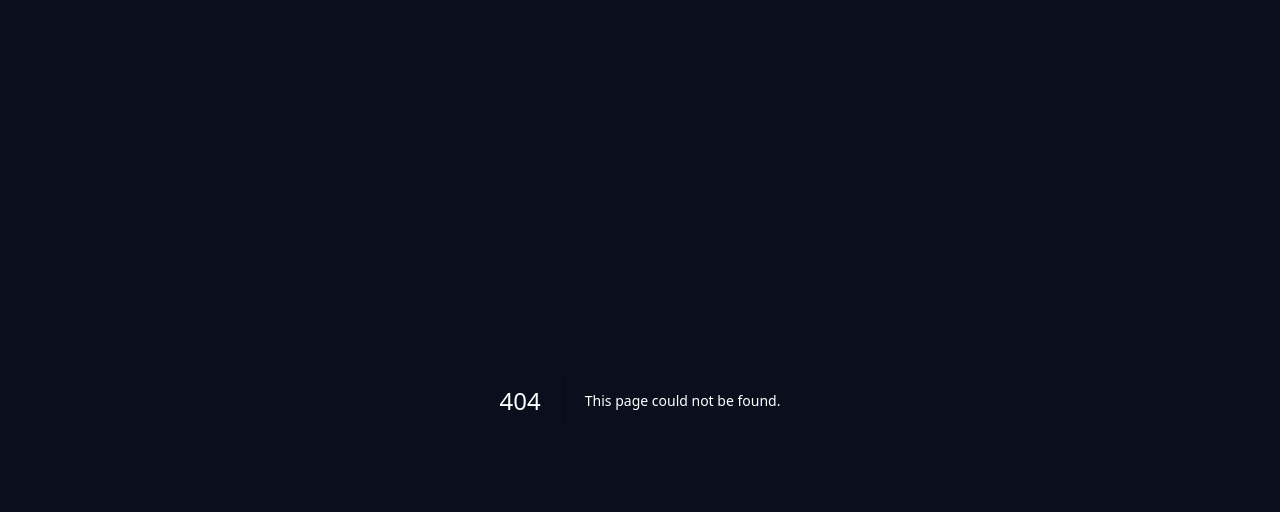
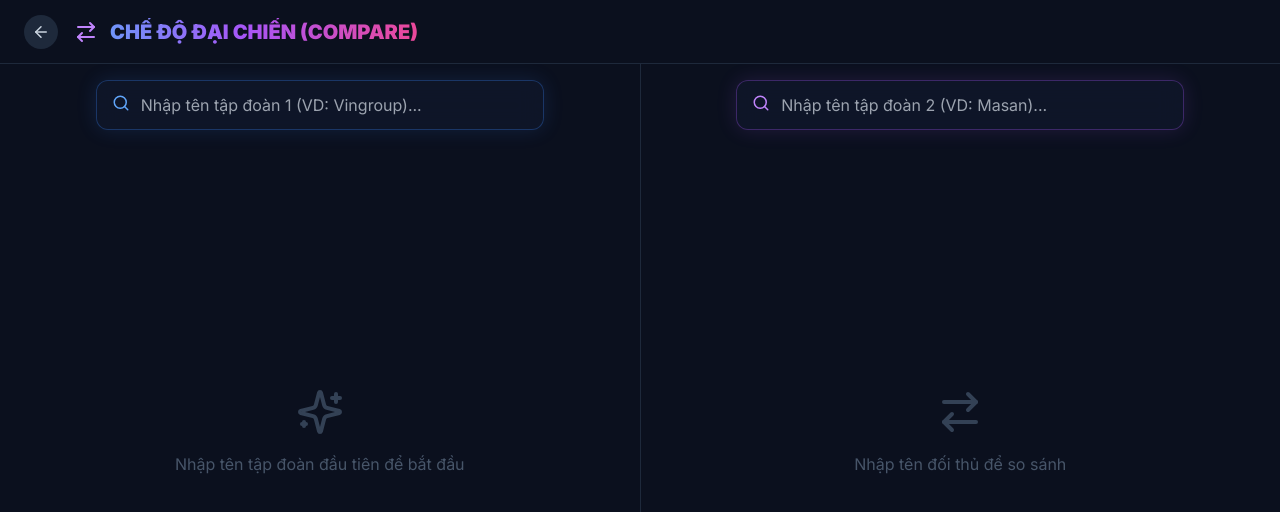
Before and after one commit to akito1995/Ecosystem, a Next.js app: page /compare in a window 1280 px wide. Before the commit this address had no page. Shown: the top 512 px of the page. Built offline with nearby package versions, Linux system fonts and the light colour scheme.

Commit message:
Add Compare Mode split screen and home page navigation

```diff
--- /dev/null
+++ b/app/compare/page.tsx
@@ -0,0 +1,132 @@
+"use client";
+
+import { useState } from "react";
+import EcosystemGraph from "@/components/EcosystemGraph";
+import { CompanyData } from "@/types";
+import { Search, Loader2, ArrowLeft, ArrowRightLeft, Sparkles } from "lucide-react";
+import Link from "next/link";
+
+export default function ComparePage() {
+  const [query1, setQuery1] = useState("");
+  const [query2, setQuery2] = useState("");
+
+  const [data1, setData1] = useState<{ company: CompanyData, nodes: any[], edges: any[] } | null>(null);
+  const [data2, setData2] = useState<{ company: CompanyData, nodes: any[], edges: any[] } | null>(null);
+
+  const [loading1, setLoading1] = useState(false);
+  const [loading2, setLoading2] = useState(false);
+
+  const handleSearch1 = async (e: React.FormEvent) => {
+    e.preventDefault();
+    if (!query1.trim()) return;
+    setLoading1(true);
+    try {
+      const res = await fetch(`/api/research?q=${encodeURIComponent(query1)}`);
+      const json = await res.json();
+      if (!json.error) setData1(json);
+    } catch (err) {}
+    setLoading1(false);
+  };
+
+  const handleSearch2 = async (e: React.FormEvent) => {
+    e.preventDefault();
+    if (!query2.trim()) return;
+    setLoading2(true);
+    try {
+      const res = await fetch(`/api/research?q=${encodeURIComponent(query2)}`);
+      const json = await res.json();
+      if (!json.error) setData2(json);
+    } catch (err) {}
+    setLoading2(false);
+  };
+
+  return (
+    <div className="flex flex-col h-screen bg-[#020817] text-slate-200 overflow-hidden">
+      {/* Header */}
+      <div className="h-16 border-b border-slate-800 flex items-center justify-between px-6 bg-[#0B101E] z-10 shrink-0">
+        <div className="flex items-center gap-4">
+          <Link href="/" className="p-2 bg-slate-800 hover:bg-slate-700 rounded-full transition-colors text-slate-300">
+            <ArrowLeft size={18} />
+          </Link>
+          <h1 className="text-xl font-black bg-gradient-to-r from-blue-400 via-purple-500 to-pink-500 bg-clip-text text-transparent flex items-center gap-3">
+            <ArrowRightLeft size={24} className="text-purple-400" />
+            CHẾ ĐỘ ĐẠI CHIẾN (COMPARE)
+          </h1>
+        </div>
+      </div>
+
+      {/* Split Screen */}
+      <div className="flex flex-1 overflow-hidden divide-x divide-slate-800">
+        {/* Left Side */}
+        <div className="flex-1 flex flex-col relative bg-[#0B101E]">
+          <div className="absolute top-4 left-1/2 -translate-x-1/2 z-10 w-[80%] max-w-md">
+            <form onSubmit={handleSearch1} className="relative">
+              <input
+                value={query1}
+                onChange={e => setQuery1(e.target.value)}
+                placeholder="Nhập tên tập đoàn 1 (VD: Vingroup)..."
+                className="w-full bg-slate-900/90 backdrop-blur-md border border-blue-500/30 text-white rounded-xl px-4 py-3 pl-11 shadow-[0_0_20px_rgba(59,130,246,0.15)] focus:outline-none focus:border-blue-500 focus:ring-1 focus:ring-blue-500 transition-all"
+              />
+              <Search className="absolute left-4 top-3.5 text-blue-400" size={18} />
+            </form>
+          </div>
+
+          {loading1 ? (
+            <div className="flex-1 flex flex-col items-center justify-center text-slate-400">
+              <Loader2 className="animate-spin mb-4 text-blue-500" size={40} />
+              <p className="animate-pulse font-medium text-blue-400">Đang càn quét dữ liệu Hệ sinh thái 1...</p>
+            </div>
+          ) : data1 ? (
+            <div className="flex-1 relative">
+              <EcosystemGraph
+                initialNodes={data1.nodes}
+                initialEdges={data1.edges}
+                companyData={data1.company}
+              />
+            </div>
+          ) : (
+            <div className="flex-1 flex flex-col items-center justify-center text-slate-600">
+              <Sparkles size={48} className="text-slate-700 mb-4" />
+              <p>Nhập tên tập đoàn đầu tiên để bắt đầu</p>
+            </div>
+          )}
+        </div>
+
+        {/* Right Side */}
+        <div className="flex-1 flex flex-col relative bg-[#0B101E]">
+          <div className="absolute top-4 left-1/2 -translate-x-1/2 z-10 w-[80%] max-w-md">
+            <form onSubmit={handleSearch2} className="relative">
+              <input
+                value={query2}
+                onChange={e => setQuery2(e.target.value)}
+                placeholder="Nhập tên tập đoàn 2 (VD: Masan)..."
+                className="w-full bg-slate-900/90 backdrop-blur-md border border-purple-500/30 text-white rounded-xl px-4 py-3 pl-11 shadow-[0_0_20px_rgba(168,85,247,0.15)] focus:outline-none focus:border-purple-500 focus:ring-1 focus:ring-purple-500 transition-all"
+              />
+              <Search className="absolute left-4 top-3.5 text-purple-400" size={18} />
+            </form>
+          </div>
+
+          {loading2 ? (
+            <div className="flex-1 flex flex-col items-center justify-center text-slate-400">
+              <Loader2 className="animate-spin mb-4 text-purple-500" size={40} />
+              <p className="animate-pulse font-medium text-purple-400">Đang càn quét dữ liệu Hệ sinh thái 2...</p>
+            </div>
+          ) : data2 ? (
+            <div className="flex-1 relative">
+              <EcosystemGraph
+                initialNodes={data2.nodes}
+                initialEdges={data2.edges}
+                companyData={data2.company}
+              />
+            </div>
+          ) : (
+            <div className="flex-1 flex flex-col items-center justify-center text-slate-600">
+              <ArrowRightLeft size={48} className="text-slate-700 mb-4" />
+              <p>Nhập tên đối thủ để so sánh</p>
+            </div>
+          )}
+        </div>
+      </div>
+    </div>
+  );
+}
--- a/app/page.tsx
+++ b/app/page.tsx
@@ -1,6 +1,22 @@
-import SearchBar from "@/components/SearchBar";
+"use client";
+
+import Link from "next/link";
+import { Search, ArrowRightLeft } from "lucide-react";
+import { useState } from "react";
+import { useRouter } from "next/navigation";
 
 export default function Home() {
+  const [query, setQuery] = useState("");
+  const [loading, setLoading] = useState(false);
+  const router = useRouter();
+
+  const handleSearch = (e: React.FormEvent) => {
+    e.preventDefault();
+    if (!query.trim()) return;
+    setLoading(true);
+    router.push(`/explorer?q=${encodeURIComponent(query)}`);
+  };
+
   return (
     <main className="flex min-h-screen flex-col items-center justify-center p-8 bg-background">
       <div className="absolute inset-0 bg-[radial-gradient(ellipse_at_top,_var(--tw-gradient-stops))] from-[#111A2D] via-[#0A0F1E] to-[#0A0F1E] z-0 pointer-events-none"></div>
@@ -13,7 +29,38 @@ export default function Home() {
           Khám phá hệ sinh thái doanh nghiệp, cấu trúc sở hữu và chuỗi giá trị ngành với sức mạnh của AI theo thời gian thực.
         </p>
 
-        <SearchBar />
+        <form onSubmit={handleSearch} className="flex flex-col md:flex-row gap-4 items-center justify-center w-full">
+          <div className="relative w-full md:w-96">
+            <div className="absolute inset-y-0 left-0 pl-3 flex items-center pointer-events-none">
+              <Search className="h-5 w-5 text-gray-400" />
+            </div>
+            <input
+              type="text"
+              value={query}
+              onChange={(e) => setQuery(e.target.value)}
+              className="block w-full pl-10 pr-3 py-4 border border-[#2A3441] rounded-xl leading-5 bg-[#1A2235] text-gray-300 placeholder-gray-500 focus:outline-none focus:ring-2 focus:ring-blue-500 focus:border-blue-500 sm:text-sm transition-all shadow-inner"
+              placeholder="Nhập tên doanh nghiệp (VD: Vingroup, Masan, FPT...)"
+              required
+            />
+          </div>
+          <button
+            type="submit"
+            disabled={loading}
+            className="w-full md:w-auto flex items-center justify-center px-8 py-4 border border-transparent text-sm font-bold rounded-xl text-white bg-blue-600 hover:bg-blue-500 focus:outline-none focus:ring-2 focus:ring-offset-2 focus:ring-blue-500 focus:ring-offset-[#0B101E] disabled:opacity-50 transition-all shadow-lg shadow-blue-500/20"
+          >
+            {loading ? "Đang quét dữ liệu..." : "Bắt đầu Khám phá"}
+          </button>
+        </form>
+
+        <div className="mt-8 flex items-center justify-center gap-4">
+          <Link href="/compare" className="flex items-center gap-2 px-6 py-3 border border-purple-500/30 text-purple-400 bg-purple-500/10 hover:bg-purple-500/20 rounded-xl font-medium transition-all shadow-[0_0_15px_rgba(168,85,247,0.15)] hover:shadow-[0_0_20px_rgba(168,85,247,0.3)]">
+            <ArrowRightLeft size={18} />
+            Chế độ Đại chiến (Compare)
+          </Link>
+          <div className="text-gray-500 text-sm flex items-center gap-2">
+            hoặc ấn <kbd className="px-2 py-1 bg-slate-800 rounded text-slate-300 text-xs border border-slate-700">Ctrl + K</kbd>
+          </div>
+        </div>
       </div>
     </main>
   );
```
